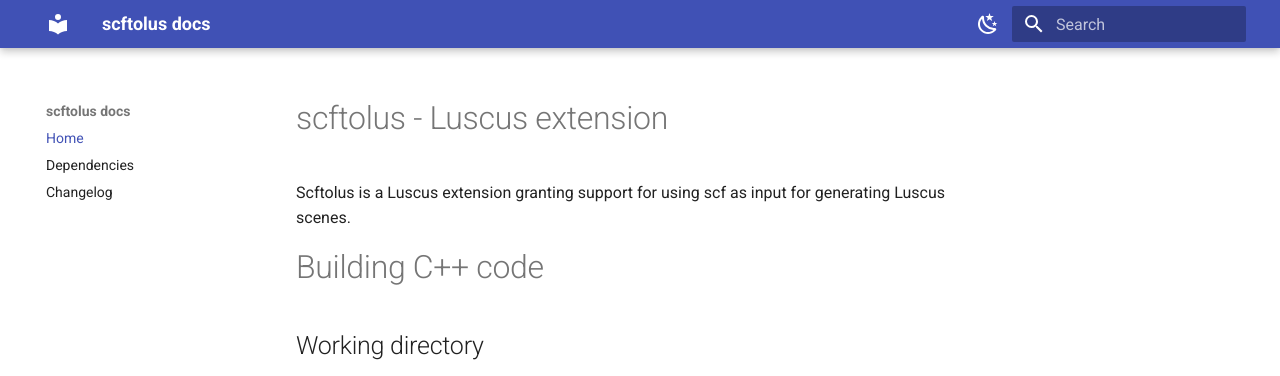
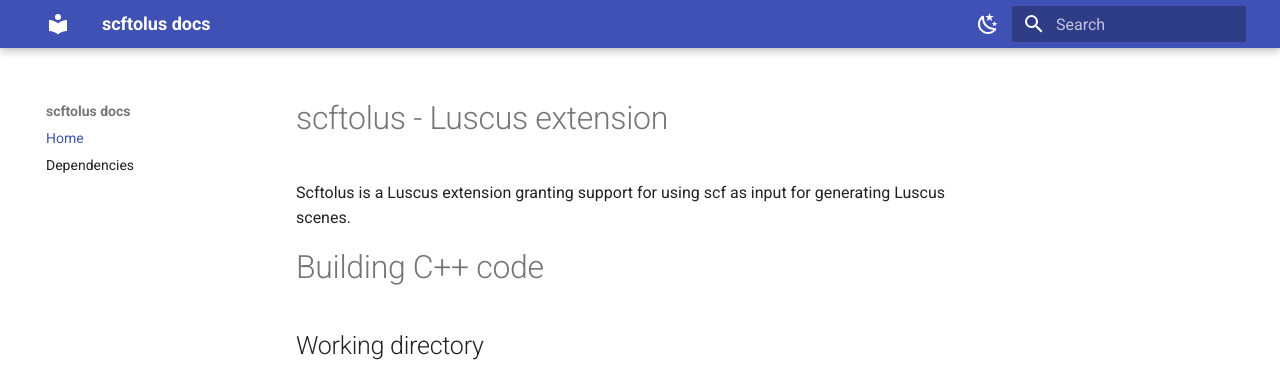
Before and after one commit to Argmaster/scftolus, an MkDocs documentation site: the page built from docs/index.md, in a window 1280 px wide. Shown: the top 376 px of the page. Built offline with MkDocs 1.6.1 and Material for MkDocs 9.7.7, drawn with Linux system fonts in a browser that asks for light colours.

```diff
--- a/mkdocs.yml
+++ b/mkdocs.yml
@@ -17,7 +17,6 @@ theme:
 nav:
   - Home: index.md
   - Dependencies: "dependencies.md"
-  - Changelog: changelog.md
 markdown_extensions:
   - toc:
       permalink: "#"
--- a/requirements-docs.txt
+++ b/requirements-docs.txt
@@ -1,6 +1,6 @@
 # Documentation related
 # importlib-metadata version issue ----------
-mkdocs==1.3.0;python_version>"3.8"
+mkdocs>=1.3.0,<1.4.0;python_version>"3.8"
 mkdocs==1.2.3;python_version<="3.8"
 mkdocs-material==8.2.13;python_version>"3.8"
 mkdocs-material==8.2.5;python_version<="3.8"
```
Also changed, not shown: README.md (+2 -0 lines), 1 other file.
